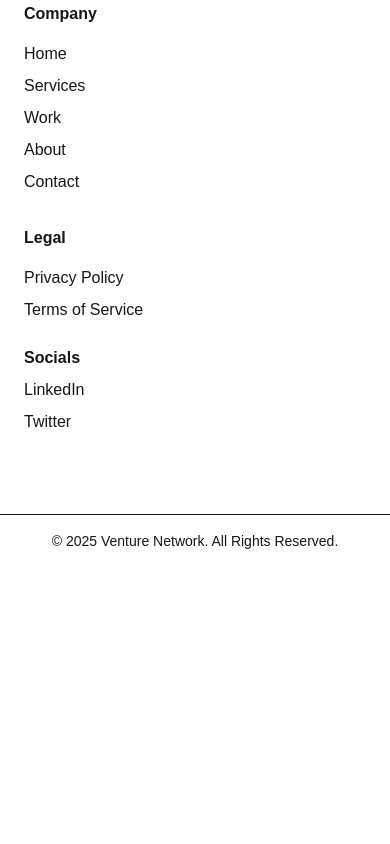
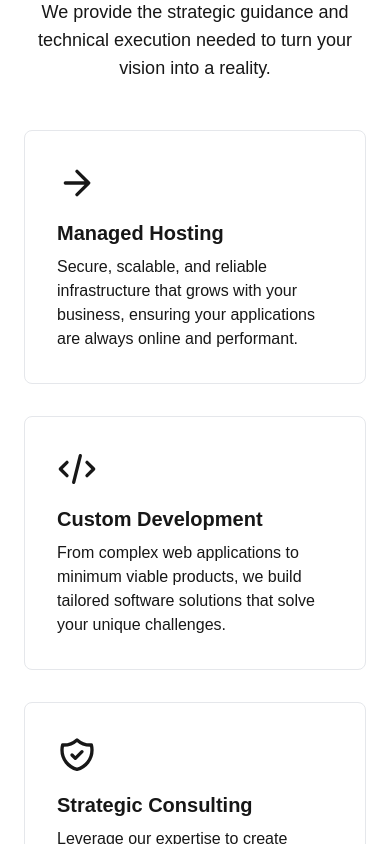
Before and after one commit to OctothorpZA/venture-network, a Next.js app: page / in a window 390 px wide. Shown: the part 1340-2184 px from the top of the page. Before the commit the page ends 1907 px from the top, so only its background shows below. Built offline with nearby package versions, Linux system fonts and the light colour scheme.

Commit message:
feat (homepage): build services section
Implements the services section for the homepage.

- Creates the ServicesSection.tsx component.
- Adds a heading and a responsive 3-column grid.
- Includes cards for the three core services: Hosting, Development, and Consulting.

```diff
--- a/src/app/page.tsx
+++ b/src/app/page.tsx
@@ -1,11 +1,13 @@
 import HeroSection from '@/components/sections/homepage/HeroSection';
 import SocialProofBar from '@/components/sections/homepage/SocialProofBar';
+import ServicesSection from '@/components/sections/homepage/ServicesSection';
 
 export default function Home() {
   return (
     <>
       <HeroSection />
       <SocialProofBar />
+      <ServicesSection />
       {/* Other homepage sections will be added here in future sprints */}
     </>
   );
--- /dev/null
+++ b/src/components/sections/homepage/ServicesSection.tsx
@@ -0,0 +1,63 @@
+import React from 'react';
+
+// Placeholder Icon Components
+const HostingIcon = () => (
+  <svg className="w-10 h-10 mb-4 text-shadowBlue" fill="none" stroke="currentColor" viewBox="0 0 24 24" xmlns="http://www.w3.org/2000/svg"><path strokeLinecap="round" strokeLinejoin="round" strokeWidth={2} d="M5 12h14M12 5l7 7-7 7" /></svg>
+);
+
+const DevelopmentIcon = () => (
+  <svg className="w-10 h-10 mb-4 text-shadowBlue" fill="none" stroke="currentColor" viewBox="0 0 24 24" xmlns="http://www.w3.org/2000/svg"><path strokeLinecap="round" strokeLinejoin="round" strokeWidth={2} d="M10 20l4-16m4 4l4 4-4 4M6 16l-4-4 4-4" /></svg>
+);
+
+const ConsultingIcon = () => (
+  <svg className="w-10 h-10 mb-4 text-shadowBlue" fill="none" stroke="currentColor" viewBox="0 0 24 24" xmlns="http://www.w3.org/2000/svg"><path strokeLinecap="round" strokeLinejoin="round" strokeWidth={2} d="M9 12l2 2 4-4m5.618-4.016A11.955 11.955 0 0112 2.944a11.955 11.955 0 01-8.618 3.04A12.02 12.02 0 003 9c0 5.591 3.824 10.29 9 11.622 5.176-1.332 9-6.03 9-11.622 0-1.042-.133-2.052-.382-3.016z" /></svg>
+);
+
+
+// Service Card Component
+const ServiceCard = ({ icon, title, description }: { icon: React.ReactNode; title: string; description: string }) => (
+  <div className="bg-white p-8 rounded-lg border border-gray-200 hover:shadow-lg hover:border-transparent transition-all duration-300">
+    {icon}
+    <h3 className="text-xl font-bold text-oxfordBlue mb-2">{title}</h3>
+    <p className="text-shadowBlue/80">{description}</p>
+  </div>
+);
+
+/**
+ * Renders the Services Section for the homepage.
+ * Displays a 3-column grid of the company's core offerings.
+ */
+const ServicesSection = () => {
+  return (
+    <section className="bg-white py-20 md:py-24">
+      <div className="container mx-auto px-6 text-center">
+        <h2 className="text-3xl md:text-4xl font-bold text-oxfordBlue">
+          A Partner for Every Stage of Your Growth
+        </h2>
+        <p className="text-lg md:text-xl text-shadowBlue mt-4 mb-12 max-w-3xl mx-auto">
+          We provide the strategic guidance and technical execution needed to turn your vision into a reality.
+        </p>
+
+        <div className="grid grid-cols-1 md:grid-cols-3 gap-8 text-left">
+          <ServiceCard
+            icon={<HostingIcon />}
+            title="Managed Hosting"
+            description="Secure, scalable, and reliable infrastructure that grows with your business, ensuring your applications are always online and performant."
+          />
+          <ServiceCard
+            icon={<DevelopmentIcon />}
+            title="Custom Development"
+            description="From complex web applications to minimum viable products, we build tailored software solutions that solve your unique challenges."
+          />
+          <ServiceCard
+            icon={<ConsultingIcon />}
+            title="Strategic Consulting"
+            description="Leverage our expertise to create technology roadmaps, conduct architectural reviews, and develop an IT strategy that drives business results."
+          />
+        </div>
+      </div>
+    </section>
+  );
+};
+
+export default ServicesSection;
```
